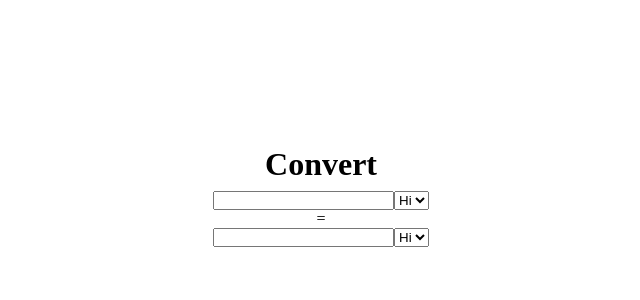
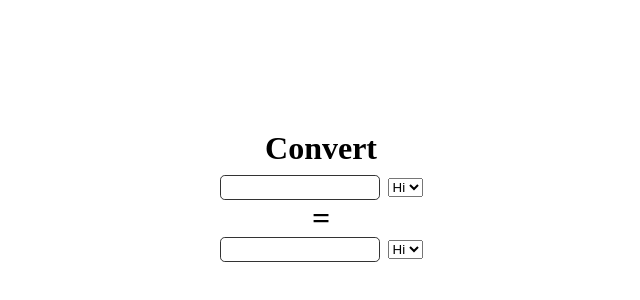
Before and after one commit to sheronimo/practice-react-currency-converter, a React (Create React App) app: page / in a window 1280 px wide. Shown: the part 204-504 px from the top of the page, without its empty margins (319-959 px from the left). Built offline with nearby package versions, Linux system fonts and the light colour scheme.

Commit message:
add more styling

```diff
--- a/src/App.css
+++ b/src/App.css
@@ -15,3 +15,19 @@ body {
 h1 {
 	margin-bottom: 0.5rem;
 }
+
+.input {
+	border: 1px solid hsl(0, 0%, 20%);
+	border-radius: 0.3rem;
+	padding: 0.25rem;
+	max-width: 10rem;
+}
+
+select {
+	margin-left: 0.5rem;
+}
+
+.equals {
+	font-weight: bold;
+	font-size: 2rem;
+}
--- a/src/App.js
+++ b/src/App.js
@@ -6,7 +6,7 @@ function App() {
 		<>
 			<h1>Convert</h1>
 			<CurrencyRow />
-			<div>=</div>
+			<div className='equals'>=</div>
 			<CurrencyRow />
 		</>
 	);
--- a/src/components/CurrencyRow.js
+++ b/src/components/CurrencyRow.js
@@ -3,7 +3,7 @@ import React from 'react';
 export default function CurrencyRow() {
 	return (
 		<div>
-			<input type='number'></input>
+			<input type='number' className='input'></input>
 			<select>
 				<option value='Hi'>Hi</option>
 			</select>
```
